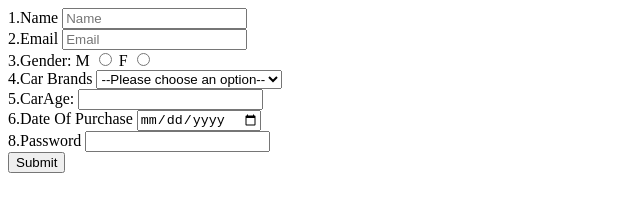
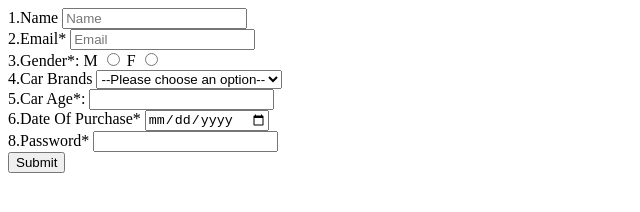
Before and after one commit to acciojob/car-insurance-form-Ashugore48, a website: page main.html in a window 1280 px wide. Shown: the whole page, without its empty margins (0-640 px from the left). Drawn offline with Linux system fonts and the light colour scheme.

Commit message:
created a submission

```diff
--- a/main.html
+++ b/main.html
@@ -13,12 +13,12 @@
 			<input type="text" id="name" placeholder="Name" required>
 		</div>
 		<div>
-			<label for="email">2.Email</label>
+			<label for="email">2.Email*</label>
 			<input type="email" id="email" placeholder="Email" required>
 		</div>
 		<div>
 				<!-- 3. -->
-			 <label for="gender">3.Gender:</label>
+			 <label for="gender">3.Gender*:</label>
 			 <label for="gender_m">M</label>
 			  <input type="radio" id="gender_m" name="gender" required>
 			  <label for="gender">F</label>
@@ -34,15 +34,15 @@
 			  </select>
 		</div>
 		<div>
-			 <label for="Carage">5.CarAge:</label>
+			 <label for="Carage">5.Car Age*:</label>
 			 <input type="number" id="Carage" min="0" required >
 		</div>
 		<div>
-			<label for="dop">6.Date Of Purchase</label>
+			<label for="dop">6.Date Of Purchase*</label>
 			<input type="date" id="dop" required>
 		</div>
 		<div>
-			 <label for="password">8.Password</label>
+			 <label for="password">8.Password*</label>
 			 <input type="password" id="password" required>
 		</div>
 		 <div>
```
